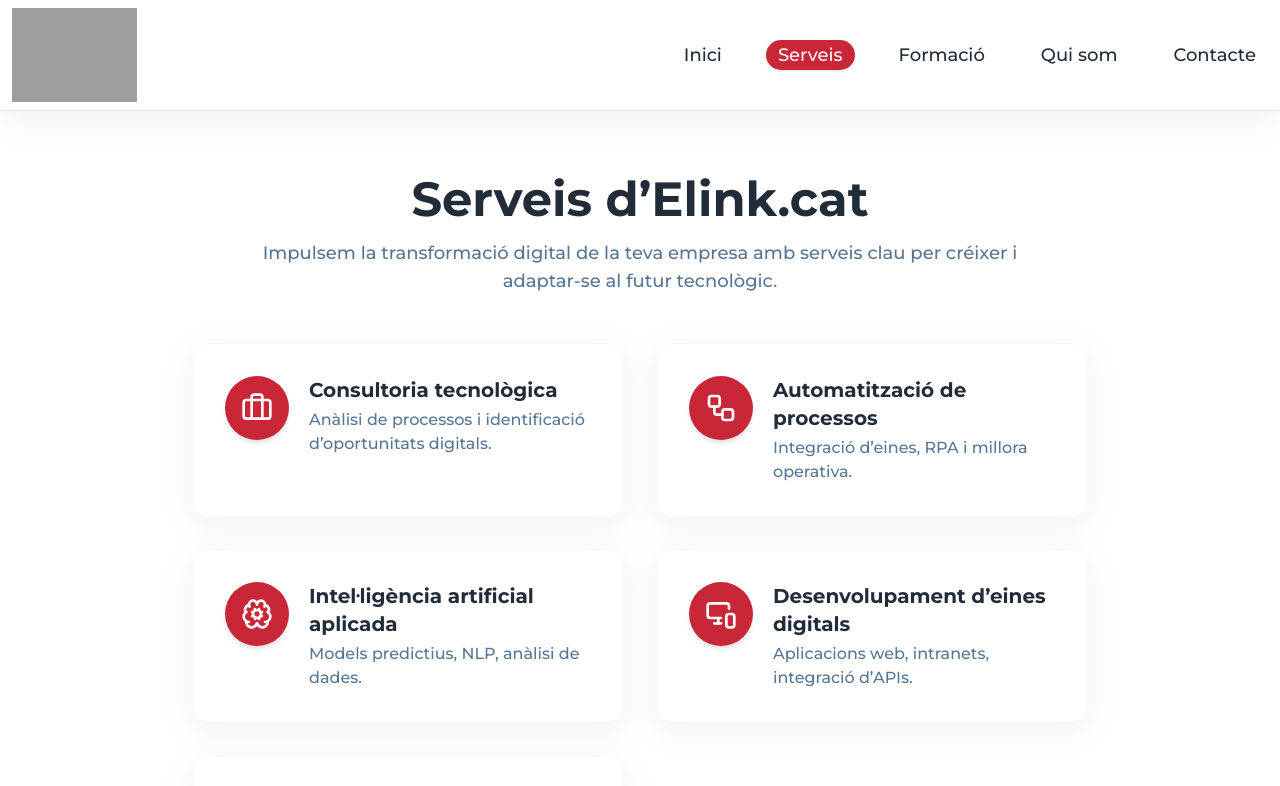
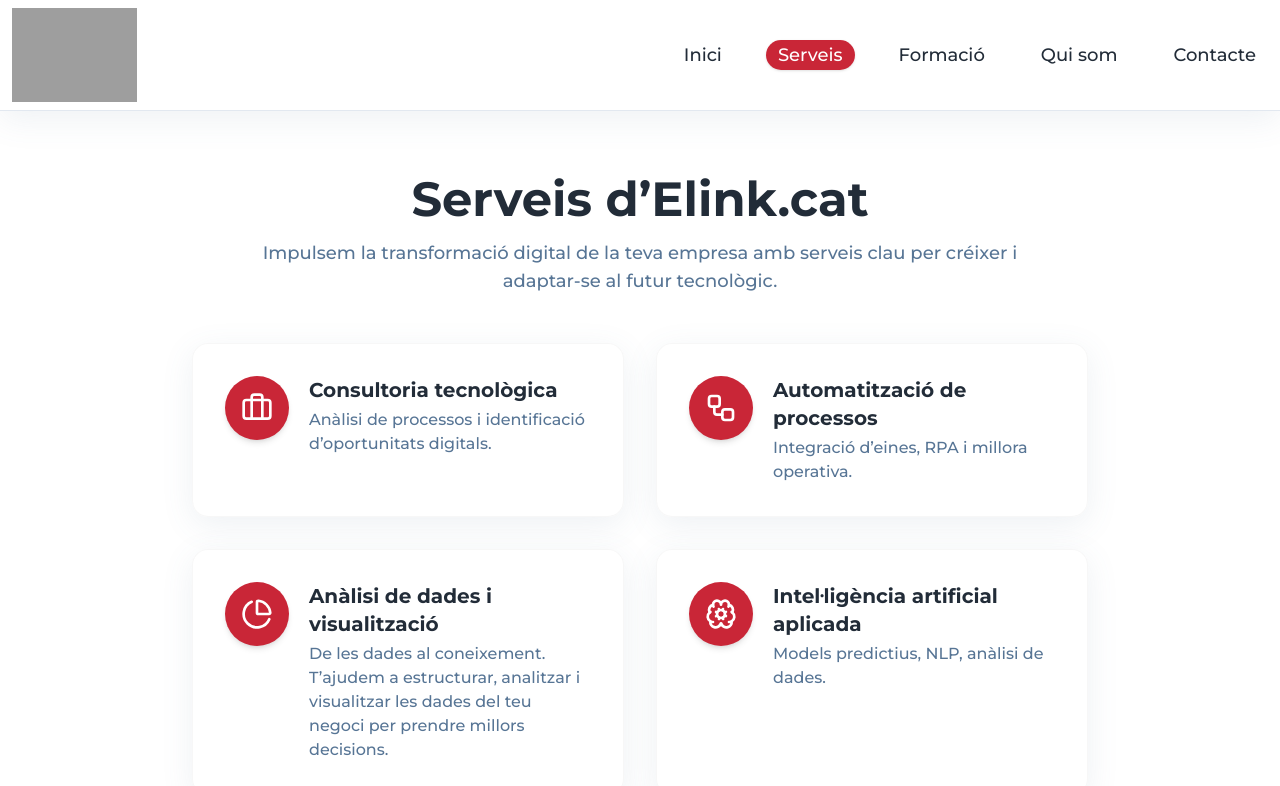
Before and after one commit to OscarJunyent/elink-web, a React (Vite) app: page /serveis in a window 1280 px wide. Shown: the top 786 px of the page. Built offline with nearby package versions, Linux system fonts and the light colour scheme; grey boxes are pictures that could not be loaded.

Commit message:
Add new service
Added a new service to the services page with the title "Anàlisi de dades i visualització", description, and a data science related icon.

```diff
--- a/src/pages/ServicesPage.tsx
+++ b/src/pages/ServicesPage.tsx
@@ -1,5 +1,5 @@
 
-import { Briefcase, Workflow, BrainCog, MonitorSmartphone, GraduationCap } from "lucide-react";
+import { Briefcase, Workflow, BrainCog, MonitorSmartphone, GraduationCap, ChartPie } from "lucide-react";
 import { Link } from "react-router-dom";
 
 type Service = {
@@ -18,6 +18,11 @@ const SERVICES: Service[] = [
     title: "Automatització de processos",
     desc: "Integració d’eines, RPA i millora operativa.",
     icon: Workflow,
+  },
+  {
+    title: "Anàlisi de dades i visualització",
+    desc: "De les dades al coneixement. T’ajudem a estructurar, analitzar i visualitzar les dades del teu negoci per prendre millors decisions.",
+    icon: ChartPie,
   },
   {
     title: "Intel·ligència artificial aplicada",
```
